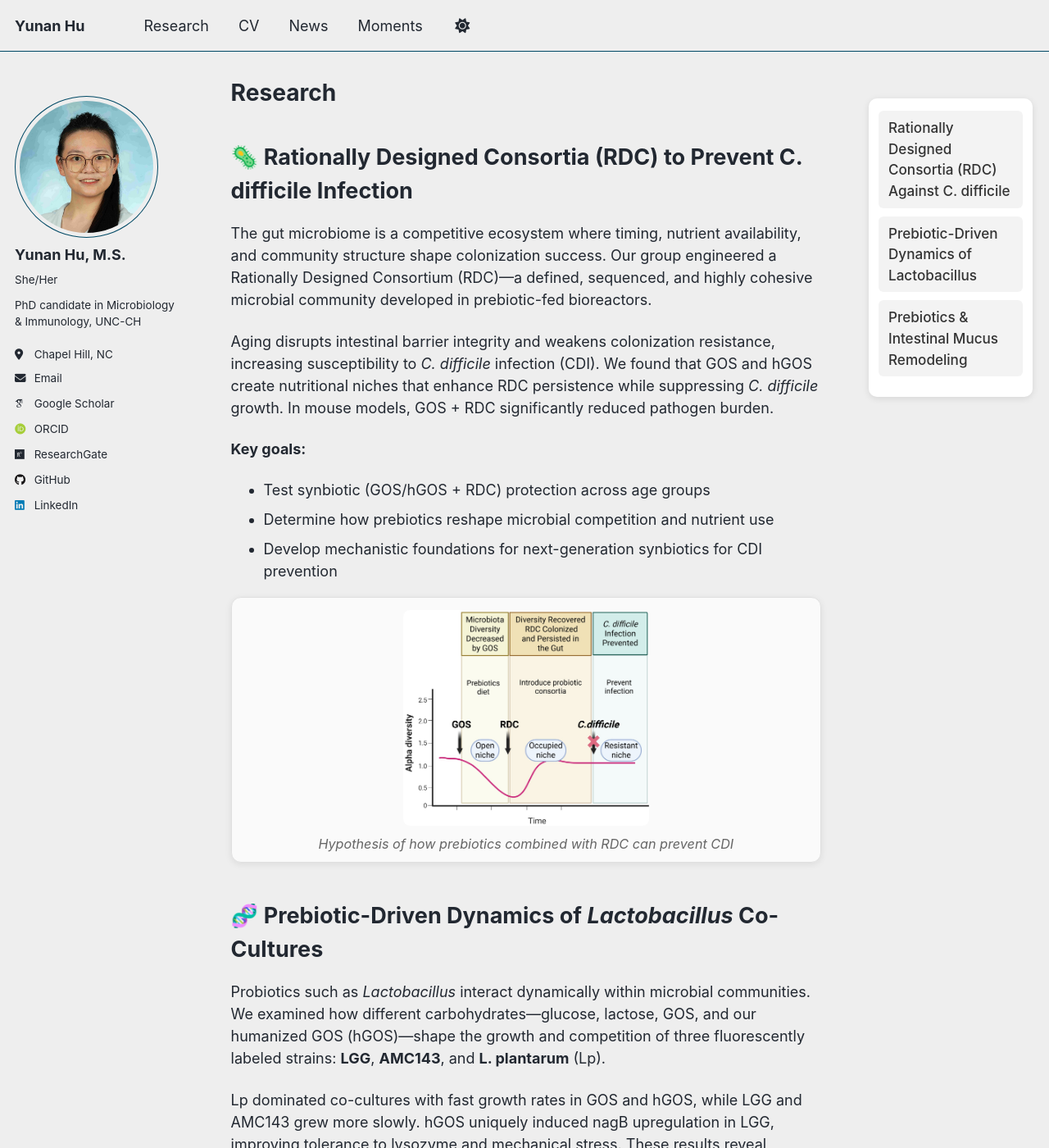
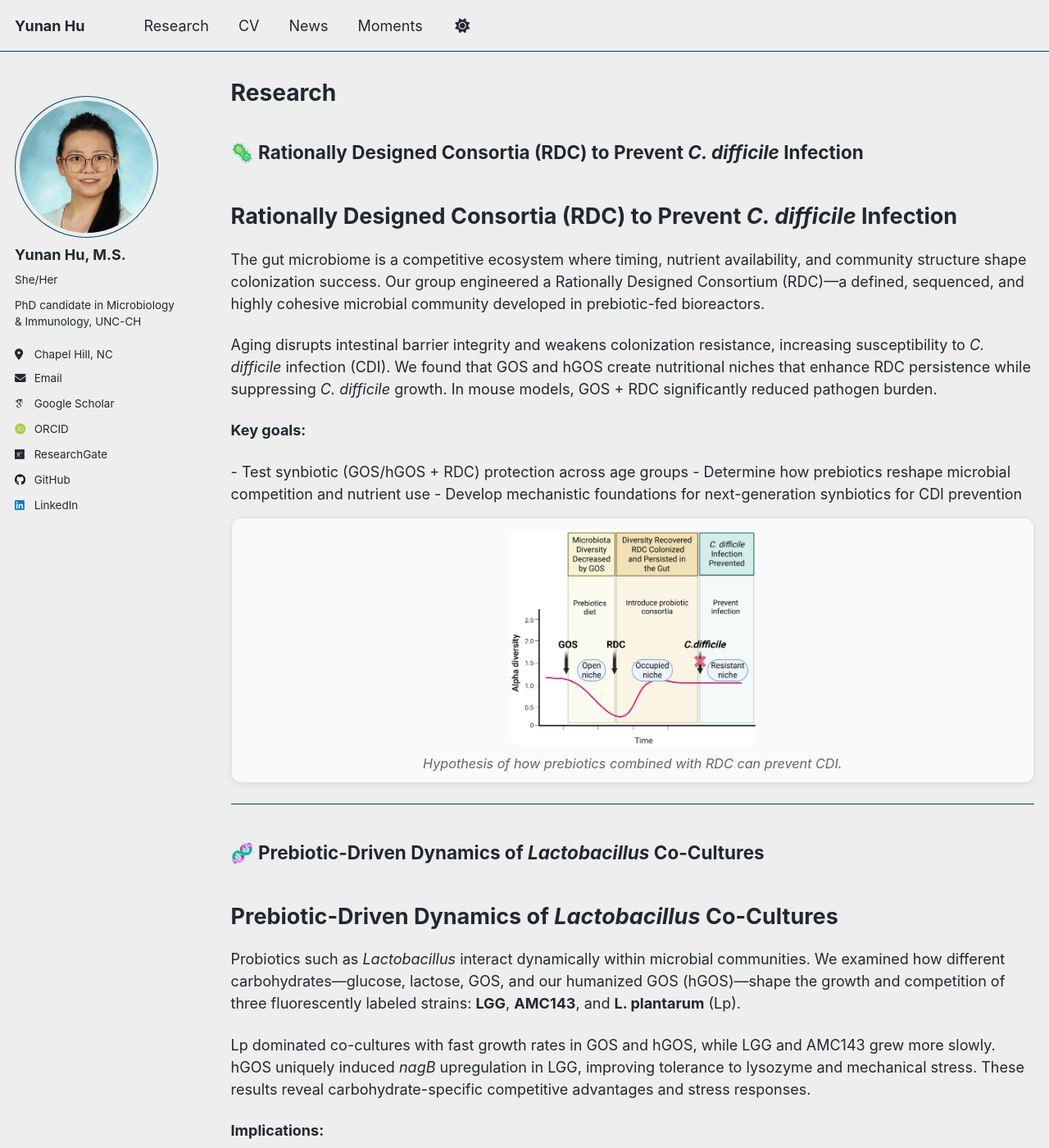
Before and after one commit to Yunan0525/Yunan0525.github.io, a Jekyll site: the page built from _pages/Researches.md, in a window 1280 px wide and 1400 px high. Shown: the whole window at 82% size. Built offline with Jekyll 4.4.1, drawn with Linux system fonts in a browser that asks for light colours; some web fonts are replaced; a script that is not in the unit is left out; comment, search, counter and statistics services are not loaded; some of the changed text lies outside the part shown.

Commit message:
Update Researches.md

```diff
--- a/_pages/Researches.md
+++ b/_pages/Researches.md
@@ -3,43 +3,12 @@ layout: archive
 title: "Research"
 permalink: /research/
 author_profile: true
+toc: true
+toc_label: "On this page"
+toc_icon: "list"
 ---
 
 <style>
-#research-nav {
-  position: fixed;
-  top: 120px;            /* distance from top */
-  right: 20px;           /* distance from right edge */
-  width: 200px;          /* sidebar width */
-  background: #ffffff;
-  border-radius: 10px;
-  padding: 15px 12px;
-  box-shadow: 0 2px 8px rgba(0,0,0,0.10);
-  z-index: 20;
-}
-
-#research-nav a {
-  display: block;
-  margin-bottom: 10px;
-  padding: 8px 12px;
-  background: #f3f3f3;
-  border-radius: 6px;
-  text-decoration: none;
-  color: #333;
-  font-weight: 500;
-  font-size: 0.95rem;
-  transition: 0.2s;
-}
-
-#research-nav a:hover {
-  background: #e0e0e0;
-}
-
-/* Push main content inward so it doesn't collide with sidebar */
-.research-container {
-  margin-right: 260px;   /* space for sidebar */
-}
-
 .project-section {
   margin-top: 45px;
 }
@@ -54,14 +23,14 @@ author_profile: true
   border: 1px solid #e0e0e0;
   border-radius: 12px;
   padding: 10px 15px;
-  margin-bottom: 25px;
+  margin: 15px 0 25px 0;
   background: #fafafa;
   text-align: center;
   box-shadow: 0 2px 8px rgba(0,0,0,0.08);
 }
 
 .image-card img {
-  max-width:300px;   /* adjust if too small */
+  max-width: 300px;
   width: 70%;
   border-radius: 8px;
   margin-top: 5px;
@@ -71,84 +40,93 @@ author_profile: true
   margin-top: 10px;
   font-size: 0.9rem;
   color: #666;
-  font-style: italic;   /* italic caption */
+  font-style: italic;
 }
 </style>
 
+## 🦠 Rationally Designed Consortia (RDC) to Prevent *C. difficile* Infection {#rdc}
 
-<div id="research-nav">
-  <a href="#rdc">Rationally Designed Consortia (RDC) Against C. difficile</a>
-  <a href="#lacto">Prebiotic-Driven Dynamics of Lactobacillus</a>
-  <a href="#mucus">Prebiotics & Intestinal Mucus Remodeling</a>
+<div class="project-section">
+
+<div class="project-title">Rationally Designed Consortia (RDC) to Prevent <i>C. difficile</i> Infection</div>
+
+<p>
+The gut microbiome is a competitive ecosystem where timing, nutrient availability, and community structure shape colonization success. Our group engineered a Rationally Designed Consortium (RDC)—a defined, sequenced, and highly cohesive microbial community developed in prebiotic-fed bioreactors.
+</p>
+
+<p>
+Aging disrupts intestinal barrier integrity and weakens colonization resistance, increasing susceptibility to <i>C. difficile</i> infection (CDI). We found that GOS and hGOS create nutritional niches that enhance RDC persistence while suppressing <i>C. difficile</i> growth. In mouse models, GOS + RDC significantly reduced pathogen burden.
+</p>
+
+<p><b>Key goals:</b></p>
+
+- Test synbiotic (GOS/hGOS + RDC) protection across age groups
+- Determine how prebiotics reshape microbial competition and nutrient use
+- Develop mechanistic foundations for next-generation synbiotics for CDI prevention
+
+<div class="image-card">
+  <img src="/images/research/study1.jpg" alt="Hypothesis figure">
+  <div class="caption">Hypothesis of how prebiotics combined with RDC can prevent CDI.</div>
 </div>
 
-<div class="research-container">
-
-<div id="rdc" class="project-section" markdown="1">
-  <div class="project-title">🦠 Rationally Designed Consortia (RDC) to Prevent C. difficile Infection</div>
-
-  <p>
-  The gut microbiome is a competitive ecosystem where timing, nutrient availability, and community structure shape colonization success. Our group engineered a Rationally Designed Consortium (RDC)—a defined, sequenced, and highly cohesive microbial community developed in prebiotic-fed bioreactors.
-  </p>
-
-  <p>
-  Aging disrupts intestinal barrier integrity and weakens colonization resistance, increasing susceptibility to <i>C. difficile</i> infection (CDI). We found that GOS and hGOS create nutritional niches that enhance RDC persistence while suppressing <i>C. difficile</i> growth. In mouse models, GOS + RDC significantly reduced pathogen burden.
-  </p>
-
-  <p><b>Key goals:</b></p>
-
-  - Test synbiotic (GOS/hGOS + RDC) protection across age groups
-  - Determine how prebiotics reshape microbial competition and nutrient use
-  - Develop mechanistic foundations for next-generation synbiotics for CDI prevention
 </div>
 
+---
+
+## 🧬 Prebiotic-Driven Dynamics of *Lactobacillus* Co-Cultures {#lacto}
+
+<div class="project-section">
+
+<div class="project-title">Prebiotic-Driven Dynamics of <i>Lactobacillus</i> Co-Cultures</div>
+
+<p>
+Probiotics such as <i>Lactobacillus</i> interact dynamically within microbial communities.
+We examined how different carbohydrates—glucose, lactose, GOS, and our humanized GOS (hGOS)—shape the growth and competition of three fluorescently labeled strains: <b>LGG</b>, <b>AMC143</b>, and <b>L. plantarum</b> (Lp).
+</p>
+
+<p>
+Lp dominated co-cultures with fast growth rates in GOS and hGOS, while LGG and AMC143 grew more slowly. hGOS uniquely induced <i>nagB</i> upregulation in LGG, improving tolerance to lysozyme and mechanical stress.
+These results reveal carbohydrate-specific competitive advantages and stress responses.
+</p>
+
+<p><b>Implications:</b></p>
+
+- Strain-specific metabolism influences fitness in co-culture
+- These insights guide synbiotic design for targeted microbial modulation
 
 <div class="image-card">
-  <img src="/images/research/study1.jpg" alt="Hypothesis Figure">
-  <div class="caption">Hypothesis of how prebiotics combined with RDC can prevent CDI</div>
+  <img src="/images/research/study2.jpg" alt="Study design">
+  <div class="caption">Study design for fluorescently labeled <i>Lactobacillus</i> co-cultures under different carbohydrates.</div>
 </div>
-<div id="lacto" class="project-section" markdown="1">
-  <div class="project-title">🧬 Prebiotic-Driven Dynamics of <i>Lactobacillus</i> Co-Cultures</div>
 
-  <p>
-  Probiotics such as <i>Lactobacillus</i> interact dynamically within microbial communities.
-  We examined how different carbohydrates—glucose, lactose, GOS, and our humanized GOS (hGOS)—shape the growth and competition of three fluorescently labeled strains: <b>LGG</b>, <b>AMC143</b>, and <b>L. plantarum</b> (Lp).
-  </p>
+</div>
 
-  <p>
-  Lp dominated co-cultures with fast growth rates in GOS and hGOS, while LGG and AMC143 grew more slowly. hGOS uniquely induced nagB upregulation in LGG, improving tolerance to lysozyme and mechanical stress.
-  These results reveal carbohydrate-specific competitive advantages and stress responses.
-  </p>
+---
 
-  <p><b>Implications:</b></p>
+## 🧫 How Prebiotics Remodel Intestinal Mucus {#mucus}
 
-  - Strain-specific metabolism influences fitness in co-culture
-  - These insights guide synbiotic design for targeted microbial modulation
+<div class="project-section">
 
- <div class="image-card">
-  <img src="/images/research/study2.jpg" alt="Study Design">
-  <div class="caption">Study Design</div>
- </div>
+<div class="project-title">How Prebiotics Remodel Intestinal Mucus</div>
 
+<p>
+The colonic mucus layer forms a critical barrier that separates microbes from the epithelium. Aging reduces mucus thickness and alters glycan composition, contributing to inflammation and pathogen vulnerability.
+</p>
 
-<div id="mucus" class="project-section" markdown="1">
-  <div class="project-title">🧫 How Prebiotics Remodel Intestinal Mucus</div>
+<p>
+We study how GOS and hGOS regulate Muc2 production, mucus architecture, and O-glycan profiles using both in vitro (HT29-MTX, primary monolayers) and in vivo mouse models.
+Our work aims to determine how prebiotics enhance barrier integrity and facilitate beneficial bacteria colonization.
+</p>
 
-  <p>
-  The colonic mucus layer forms a critical barrier that separates microbes from the epithelium. Aging reduces mucus thickness and alters glycan composition, contributing to inflammation and pathogen vulnerability.
-  </p>
+<p><b>Focus areas:</b></p>
 
-  <p>
-  We study how GOS and hGOS regulate Muc2 production, mucus architecture, and O-glycan profiles using both in vitro (HT29-MTX, primary monolayers) and in vivo mouse models.
-  Our work aims to determine how prebiotics enhance barrier integrity and facilitate beneficial bacteria colonization.
-  </p>
+- Quantification of mucus secretion
+- Changes in O-glycan motifs supporting beneficial adhesion
+- Mucus–microbiota spatial organization (histology + FISH)
 
-  <p><b>Focus areas:</b></p>
+<div class="image-card">
+  <img src="/images/research/study3.jpg" alt="Goblet cells">
+  <div class="caption">Goblet cells and mucus architecture in prebiotic-treated models.</div>
+</div>
 
-  - Quantification of mucus secretion
-  - Changes in O-glycan motifs supporting beneficial adhesion
-  - Mucus–microbiota spatial organization (histology + FISH)
- <div class="image-card">
-  <img src="/images/research/study3.jpg" alt="Goblet cells">
-  <div class="caption">Goblet cells</div>
- </div>
+</div>
```
